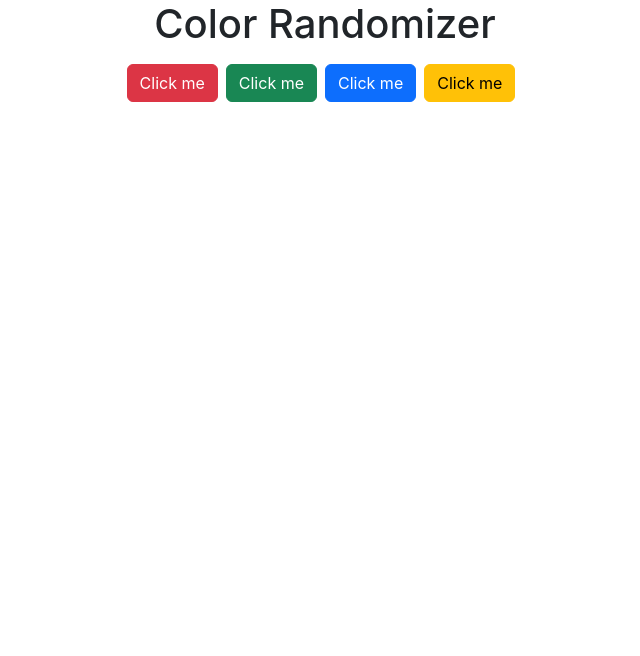
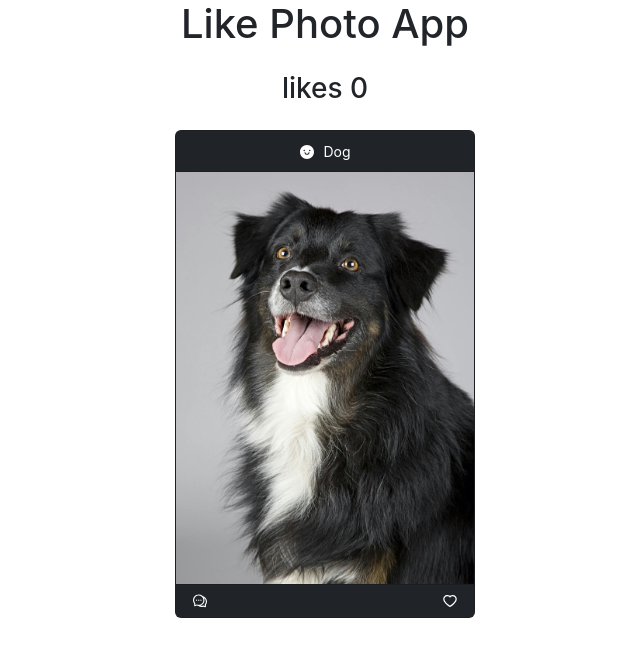
Before and after one commit to anas-kazay/React-mini-projects, a React (Create React App) app in the folder projects-group/: page / in a window 1280 px wide. Shown: the top 656 px of the page, without its empty margins (315-955 px from the left). Built offline with nearby package versions, Linux system fonts and the light colour scheme; the HTML template or start-up script is replaced by a standard one.

Commit message:
add like image app

```diff
--- a/projects-group/package.json
+++ b/projects-group/package.json
@@ -9,6 +9,7 @@
     "bootstrap": "^5.3.2",
     "react": "^18.2.0",
     "react-dom": "^18.2.0",
+    "react-icons": "^5.0.1",
     "react-scripts": "5.0.1",
     "web-vitals": "^2.1.4"
   },
--- a/projects-group/src/App.js
+++ b/projects-group/src/App.js
@@ -1,10 +1,10 @@
 import "./App.css";
-import RandomizeColor from "./projects/1-color-randomizer/RandomizeColor";
+import LikePhotoApp from "./projects/2-like-photo/LikePhotoApp";
 
 function App() {
   return (
     <div className="App">
-      <RandomizeColor />
+      <LikePhotoApp />
     </div>
   );
 }
--- /dev/null
+++ b/projects-group/src/projects/2-like-photo/LikePhotoApp.jsx
@@ -0,0 +1,54 @@
+import React, { useState } from "react";
+import Title from "../components/Title";
+import {
+  AiFillSmile,
+  AiFillHeart,
+  AiOutlineHeart,
+  AiOutlineComment,
+} from "react-icons/ai";
+import Dog from "./img/dog.jpg";
+
+export default function LikePhotoApp() {
+  const [like, setLike] = useState(false);
+  const [count, setCount] = useState(0);
+  const toggleLike = () => {
+    setLike(!like);
+    setCount(count === 0 ? 1 : 0);
+  };
+
+  let text = "likes " + count;
+  return (
+    <div className="container ">
+      <Title text={"Like Photo App"} />
+
+      <Title classes={"h3 my-4"} text={text} />
+      <div
+        className="card text-bg-dark m-auto  "
+        onDoubleClick={toggleLike}
+        style={{ width: 300, curosr: "pointer" }}
+      >
+        {/* The Card Header */}
+        <div className="card-header fs-xl">
+          <AiFillSmile className="me-2" />
+          <small>Dog</small>
+        </div>
+
+        {/* The Image */}
+        <img src={Dog} alt="img" style={{ height: "fit-content" }} />
+
+        {/* The Card Footer */}
+        <div
+          className="card-footer fs-xl d-flex"
+          style={{ justifyContent: "space-between" }}
+        >
+          <AiOutlineComment />
+          {like ? (
+            <AiFillHeart className="text-danger" onClick={toggleLike} />
+          ) : (
+            <AiOutlineHeart onClick={toggleLike} />
+          )}
+        </div>
+      </div>
+    </div>
+  );
+}
--- a/projects-group/src/projects/components/Title.jsx
+++ b/projects-group/src/projects/components/Title.jsx
@@ -2,7 +2,7 @@ import React from "react";
 
 export default function Title({ classes, text }) {
   return (
-    <h1 className={!classes ? "title text-center" : classes && "title"}>
+    <h1 className={!classes ? "title text-center" : classes || "title"}>
       {!text ? "Title" : text}
     </h1>
   );
```
Also changed, not shown: projects-group/src/projects/2-like-photo/img/dog.jpg (added), 1 other file (tests, documents, lock files or other folders).
